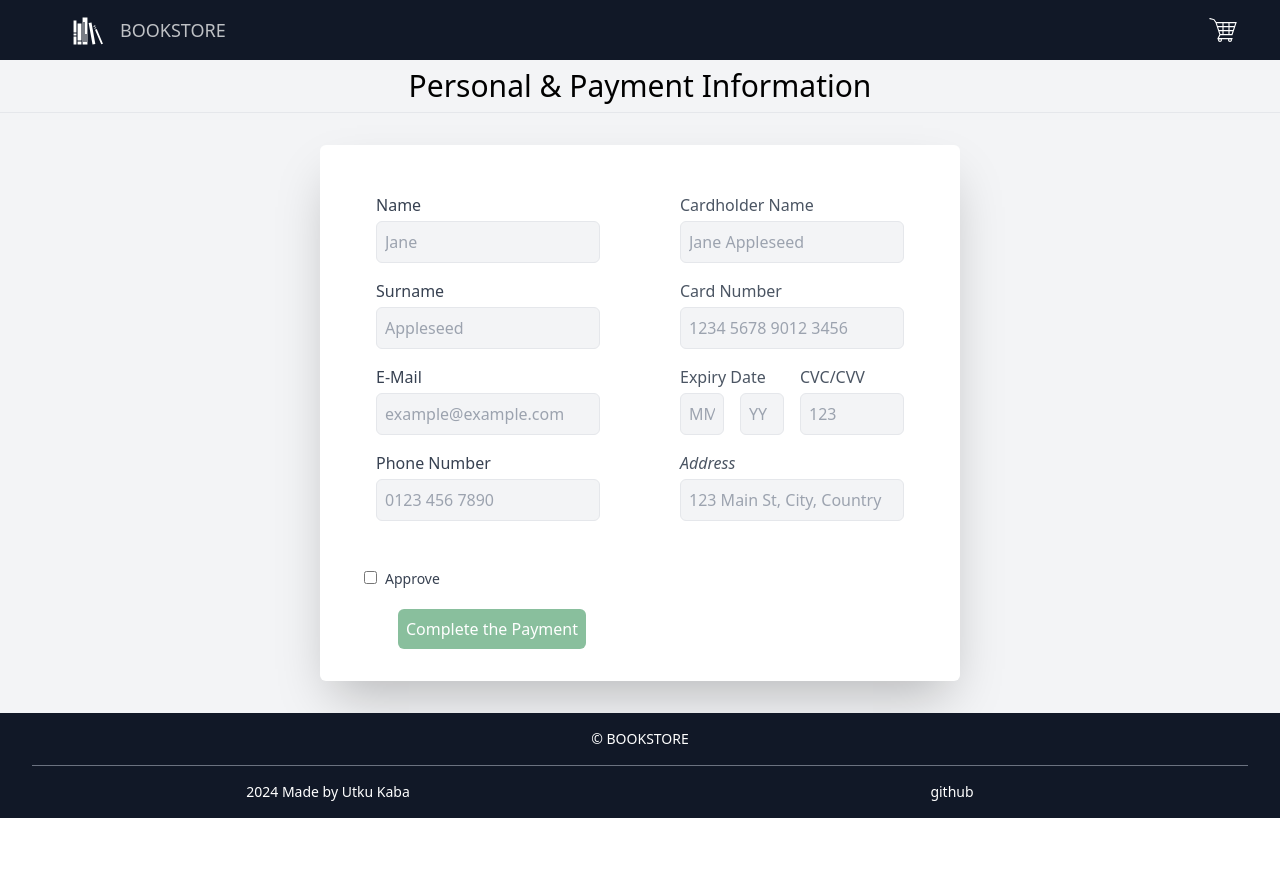
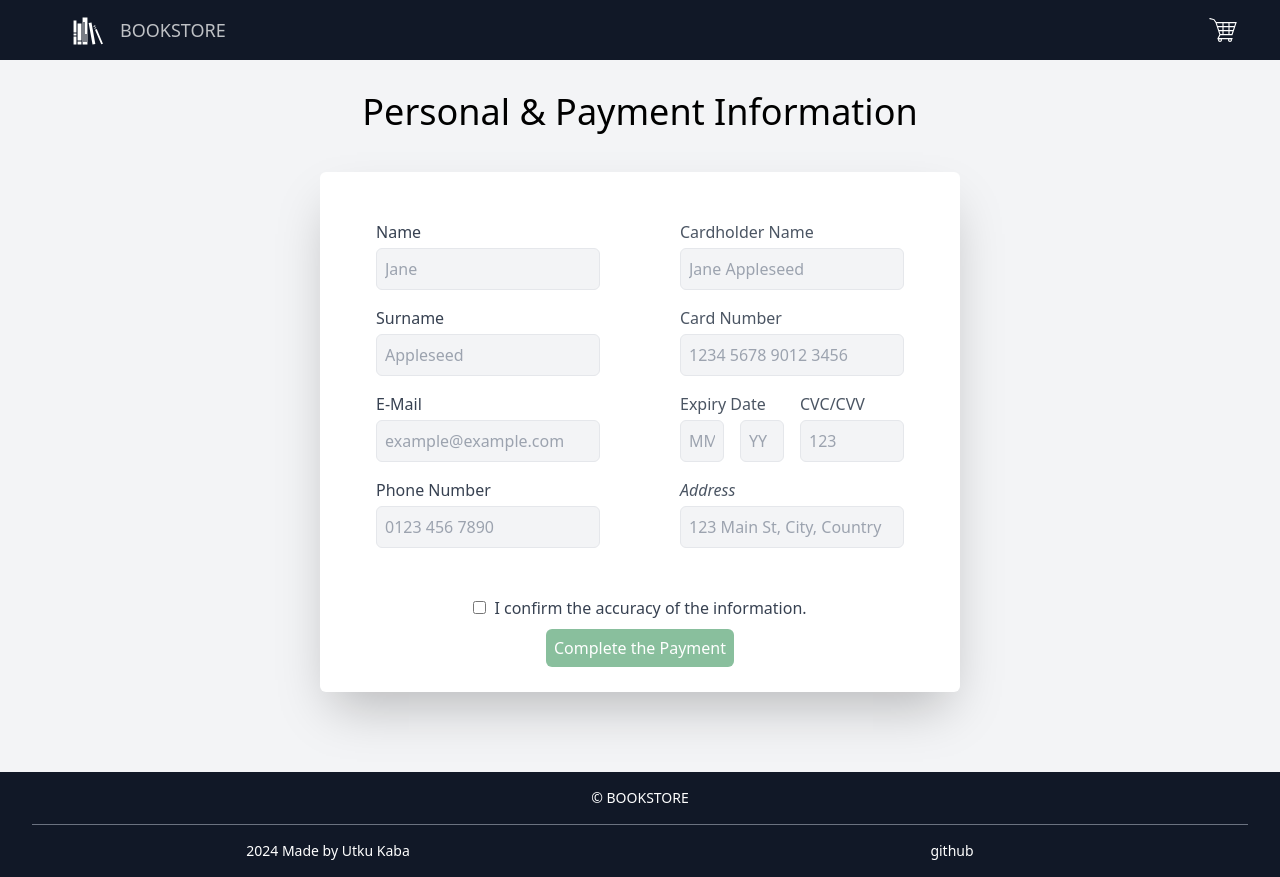
Before and after one commit to utqkaba/bookstore, a React (Vite) app: page /Checkout in a window 1280 px wide. Before the commit the page ends 818 px from the top, so only its background shows below. Built offline with nearby package versions, Linux system fonts and the light colour scheme.

Commit message:
checkout margin fix

```diff
--- a/src/pages/Checkout.jsx
+++ b/src/pages/Checkout.jsx
@@ -49,8 +49,8 @@ function CheckoutForm() {
     <div className="bg-gray-100">
       <Navbar />
 
-      <p className="text-center text-3xl font-extralight p-2 mb-6 border-b ">Personal & Payment Information</p>
-      <form onSubmit={handleSubmit} className="grid grid-cols-2 gap-4 w-1/2 mx-auto my-8 p-8 bg-white shadow-2xl rounded-md font-extralight">
+      <p className="text-center text-4xl font-extralight p-2 my-6">Personal & Payment Information</p>
+      <form onSubmit={handleSubmit} className="grid grid-cols-2 gap-4 w-1/2 mx-auto my-8 mb-20 p-8 bg-white shadow-2xl rounded-md font-extralight">
         {/* personal information */}
         <section className="p-4 mr-2">
           <div className="mb-4 px-2">
@@ -188,24 +188,23 @@ function CheckoutForm() {
           </address>
         </section>
         {/* approve and sumbit button */}
-        <section className="grid grid-rows-2">
-          <div className="mb-4 px-2">
-            <label className="block font-normal text-gray-700 text-sm">
+        <section className="col-span-2 text-center">
+          <div className="mb-4">
+            <label className="block text-gray-700">
               <input
                 type="checkbox"
+                id="isConfirmed"
                 name="isConfirmed"
                 checked={formData.isConfirmed}
                 onChange={handleChange}
-                className="mr-2 ml-1 border border-gray-800 rounded-md"
+                className="mr-2"
               />
-              Approve
+              I confirm the accuracy of the information.
             </label>
           </div>
-          <div className="flex justify-center">
-            <Link to="/Success" className={`bg-green-700 text-white p-2 rounded-md hover:bg-green-600 hover:scale-110 duration-500 ${isButtonDisabled() ? 'pointer-events-none opacity-50' : ''}`} disabled={isButtonDisabled()}>
-              Complete the Payment
-            </Link>
-          </div>
+          <Link to="/Success" className={`bg-green-700 text-white p-2 rounded-md hover:bg-green-600 hover:scale-110 duration-500 ${isButtonDisabled() ? 'pointer-events-none opacity-50' : ''}`} disabled={isButtonDisabled()}>
+            Complete the Payment
+          </Link>
         </section>
       </form>
       <Footer />
```
